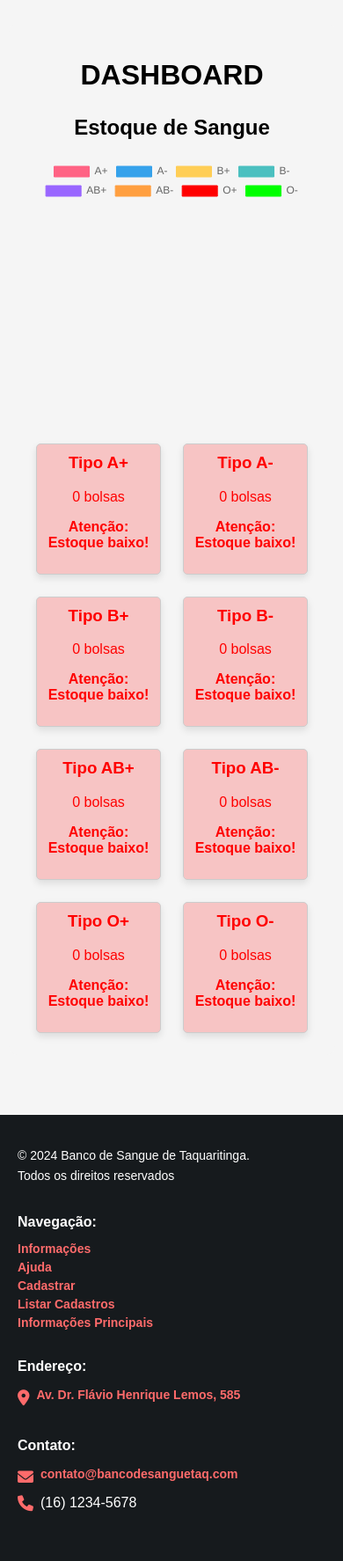
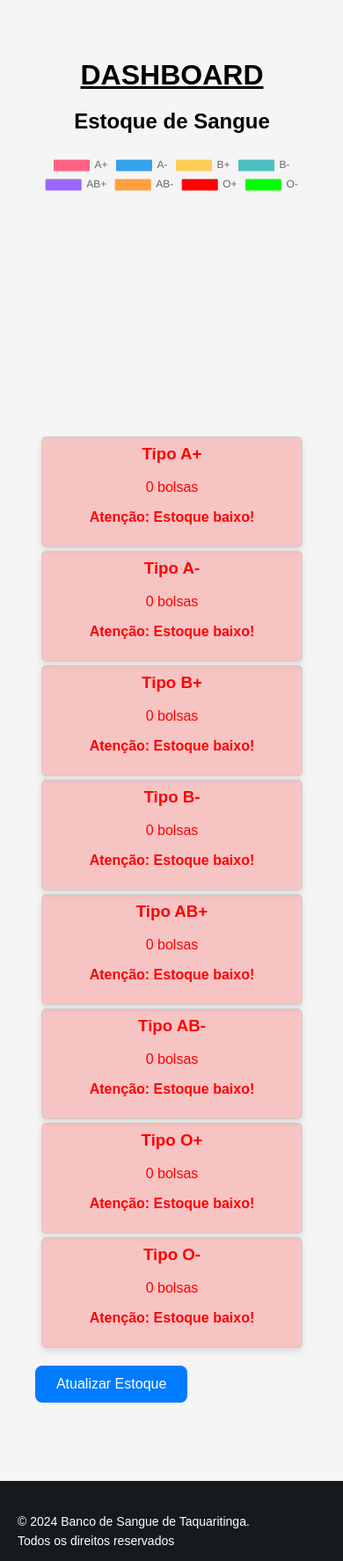
Before and after one commit to AdryanTroiano/Sistema-de-Cadastro, a PHP site: page / in a window 390 px wide; the page is wider, and only the part inside the window is pictured. Shown: the part 179-1953 px from the top of that part at 88% size. Run offline with PHP 8.4, Linux system fonts and the light colour scheme; tables that the repository leaves empty or names only in its code hold one stand-in row (values such as "Sample post").

Commit message:
adição de pagina para editar a quantidade de bolsas de sangue que possuem cadastradas no sistema, e adição do botão editar estoque no dashboard.

```diff
--- a/v1.0.7/dashboard.php
+++ b/v1.0.7/dashboard.php
@@ -18,7 +18,7 @@
 
 <!-- Novo painel de dashboard -->
 <div class="dashboard">
-    <h1 class="path3">DASHBOARD</h1>
+    <h1 id="pathdash">DASHBOARD</h1>
     <h2 id="dashboardh2">Estoque de Sangue</h2>
 
     <!-- Mensagem para ausência de cadastros -->
@@ -55,23 +55,40 @@
             }
             ?>
         </div>
+        <a id="linkdash" href="?page=editestoque">
+    <button type="button" id="enviar2">Atualizar Estoque</button>
+</a>
 
     <?php endif; ?>
 </div>
 
 <style>
+.blood-stock {
+    display: flex;
+    flex-wrap: wrap; /* Permite que os elementos se quebrem para a próxima linha */
+    justify-content: center; /* Alinha os itens ao centro */
+    gap: 2%; /* Espaçamento reduzido entre os elementos (vertical) */
+    margin-bottom: 20px;
+}
+
 .blood-type {
-    padding: 10px;
-    margin: 5px;
+    width: 22%; /* Largura fixa de 22% para garantir que todos os itens tenham o mesmo tamanho */
+    padding: 8px; /* Ajuste no padding */
+    margin: 0; /* Removido qualquer margem externa */
+    margin-top: 1%;
     border-radius: 5px;
     border: 1px solid #ccc;
+    text-align: center; /* Centraliza o texto dentro dos itens */
+    box-sizing: border-box; /* Garante que o padding e a borda sejam incluídos no tamanho final */
 }
 
+/* Alerta com fundo vermelho */
 .alert {
     background-color: rgba(255, 0, 0, 0.2); /* Fundo vermelho para alerta */
     color: red;
 }
 
+/* Estoque regular com fundo verde */
 .regular {
     background-color: rgba(0, 255, 0, 0.2); /* Fundo verde para estoque regular */
     color: green;
@@ -98,6 +115,31 @@
 th {
     background-color: #f2f2f2;
 }
+
+/* Responsividade para telas pequenas */
+@media (max-width: 768px) {
+    .blood-stock {
+        justify-content: space-evenly; /* Melhor distribuição para telas médias */
+    }
+
+    .blood-type {
+        width: 45%; /* 2 itens por linha em telas médias */
+    }
+}
+
+@media (max-width: 480px) {
+    .blood-stock {
+        justify-content: center; /* Alinha ao centro para telas muito pequenas */
+    }
+
+    .blood-type {
+        width: 90%; /* 1 item por linha em telas muito pequenas */
+    }
+}
+
+
+
+
 </style>
 
 <script src="https://cdn.jsdelivr.net/npm/chart.js"></script>
--- a/v1.0.7/index.php
+++ b/v1.0.7/index.php
@@ -36,10 +36,6 @@
 
             <a class="nav-link" href="?page=help">
                 Ajuda <ion-icon class="icones" name="help-circle-outline"></ion-icon>
-            </a>
-
-            <a class="nav-link" href="?page=editestoque">
-                teste <ion-icon class="icones" name="help-circle-outline"></ion-icon>
             </a>
         </div>
     </nav>
--- a/v1.0.7/style.css
+++ b/v1.0.7/style.css
@@ -384,6 +384,52 @@
     cursor: pointer;
 }
 
+
+#enviar2 {
+    display: block;
+    margin-top: 2%;
+    margin-left: 3%; /* Alinha ao centro horizontalmente */
+    margin-right: auto; /* Alinha ao centro horizontalmente */
+    padding: 15px 30px; /* Aumenta o padding para deixar o botão mais largo e alto */
+    font-size: 18px; /* Aumenta o tamanho da fonte */
+    color: white;
+    background-color: #007BFF; /* Cor de fundo azul */
+    border: none;
+    border-radius: 8px; /* Arredonda as bordas do botão */
+    cursor: pointer;
+    text-align: center;
+    width: auto; /* Deixa o botão com o tamanho ajustado automaticamente */
+    max-width: 300px; /* Garante que o botão não fique excessivamente largo */
+    transition: background-color 0.3s ease; /* Transição suave de cor no hover */
+}
+
+#enviar2:hover {
+    background-color: #0056b3; /* Cor mais escura quando o botão for hover */
+}
+
+@media (max-width: 768px) {
+    #enviar2 {
+        font-size: 16px; /* Reduz o tamanho da fonte em telas menores */
+        padding: 12px 24px; /* Ajusta o padding */
+    }
+}
+
+#linkdash {
+    text-decoration: none;
+}
+
+#enviar3 {
+    display: block;
+    margin-top: 3%;
+    margin-left: 9%;
+    padding: 10px 20px;
+    font-size: 16px;
+    color: white;
+    border: none;
+    border-radius: 5px;
+    cursor: pointer;
+}
+
 #edit {
     background-color: #4CAF50;
 }
@@ -547,6 +593,17 @@
     text-align: left;
 }
 
+#path5{
+text-decoration: underline;
+margin-left: 10%;
+margin-bottom: 5%;
+}
+
+#pathdash{
+    text-decoration: underline;
+    margin-bottom: -2%;
+}
+
 .ast{
     color: red;
 }
```
Also changed, not shown: v1.0.7/editar_estoque.php (+26 -32 lines).
